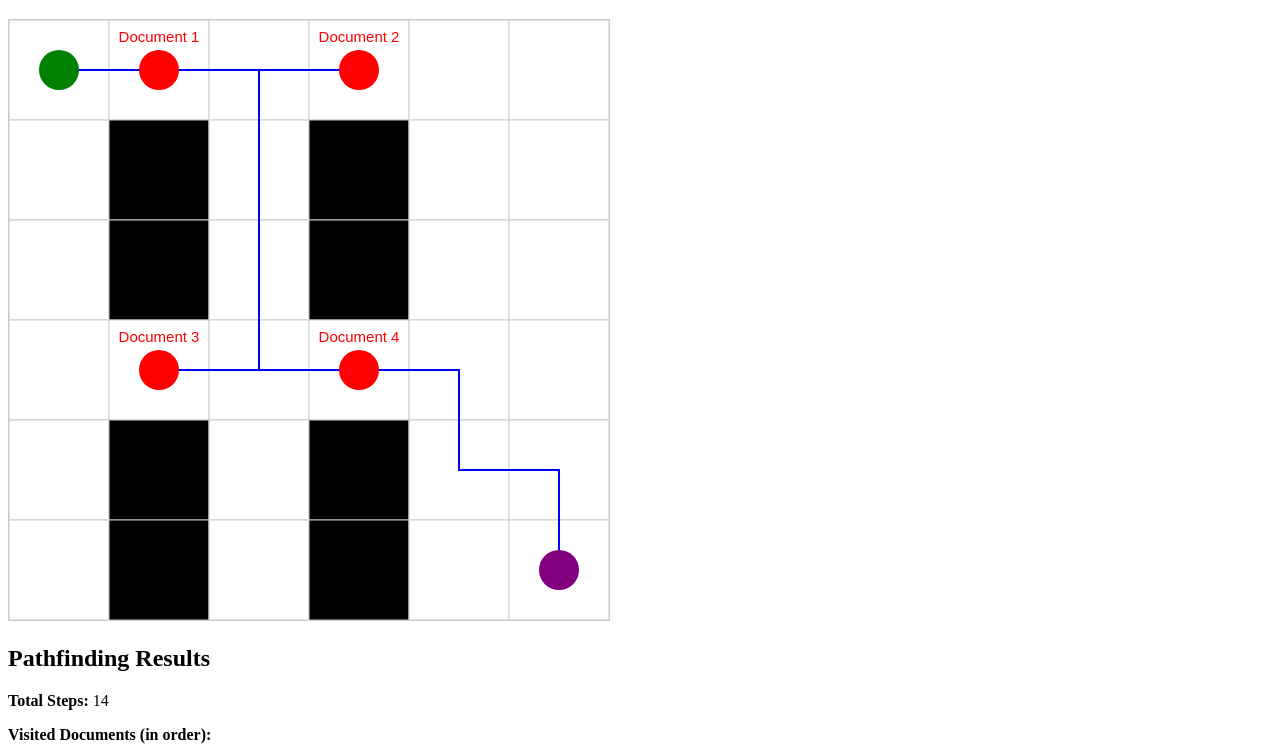
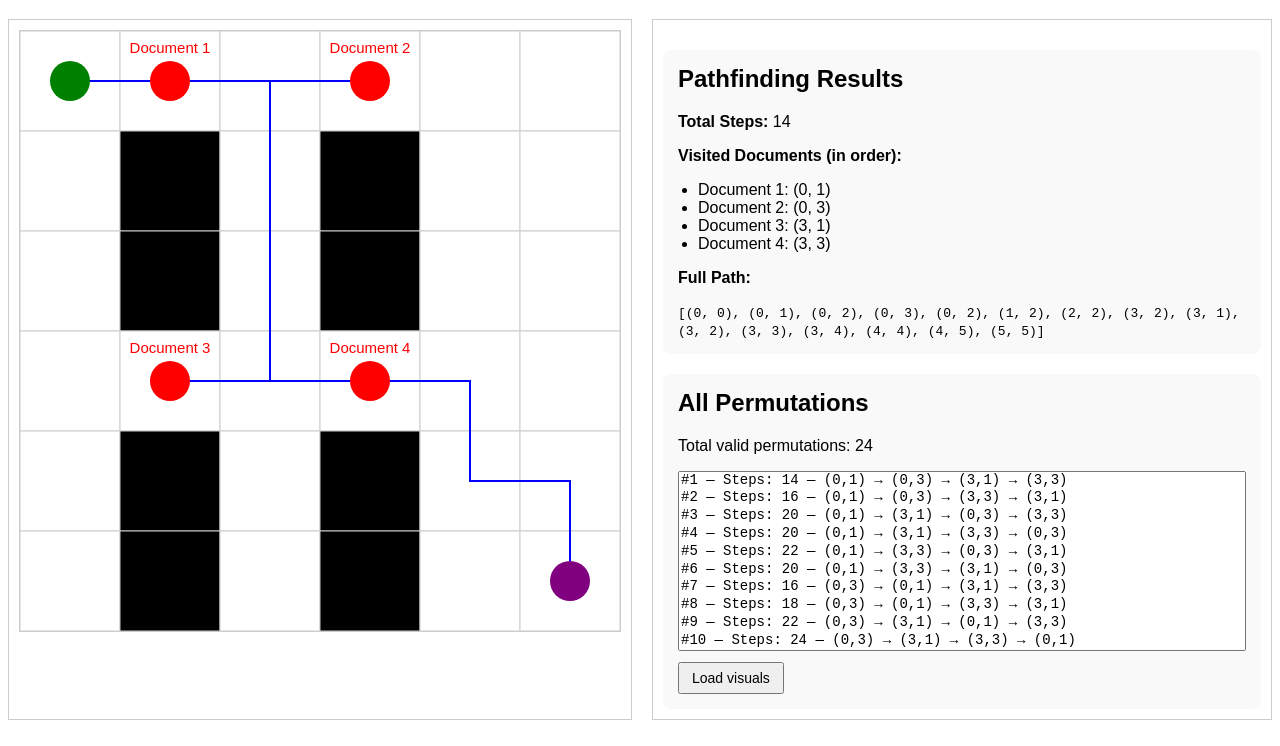
Before and after one commit to MaraMuntenasu/Digital-Library, a plain HTML site: page index.html in a window 1280 px wide. Shown: the part 61-807 px from the top of the page. Drawn offline with Linux system fonts and the light colour scheme.

Commit message:
now on 2 collumns

```diff
--- a/index.html
+++ b/index.html
@@ -9,16 +9,24 @@
       border: 1px solid #ccc;
     }
   </style>
+  <link rel="stylesheet" href="style.css">
 </head>
 
+
 <body>
-  <h1>Pathfinding Visualizer</h1>
-  <canvas id="gridCanvas" width="600" height="600"></canvas>
   <script src="js/utils.js"></script>
   <script src="js/pathfinding.js"></script>
   <script src="js/grid.js"></script>
   <script src="js/app.js"></script>
 
+
+  <h1>Pathfinding Visualizer</h1>
+
+  <div class="columns">
+    <div class="column">
+      <canvas id="gridCanvas" width="600" height="600"></canvas>
+    </div>
+    <div class="column">
 
       <div id="results" class="results-container">
         <h2>Pathfinding Results</h2>
@@ -38,6 +46,15 @@
           <button id="loadVisualsBtn">Load visuals</button>
         </div>
       </div>
+    </div>
+  </div>
+
+
+
+
+
+
+
 
 
 </body>
--- a/style.css
+++ b/style.css
@@ -4,7 +4,8 @@
     background-color: #f9f9f9;
     padding: 15px;
     border-radius: 8px;
-    max-width: 600px;
+    width: 100%;
+    box-sizing: border-box;
 }
 
 .results-container h2 {
@@ -19,6 +20,8 @@
     max-height: 300px;
     overflow-y: auto;
     margin-top: 10px;
+    width: 100%;
+    box-sizing: border-box;
 }
 
 #permDropdown {
@@ -33,3 +36,14 @@
     font-size: 14px;
     cursor: pointer;
 }
+
+.columns {
+    display: flex;
+    gap: 20px;
+}
+
+.column {
+    flex: 1;
+    border: 1px solid #ccc;
+    padding: 10px;
+}
```
Lines whose indentation alone changed are shown as unchanged.
